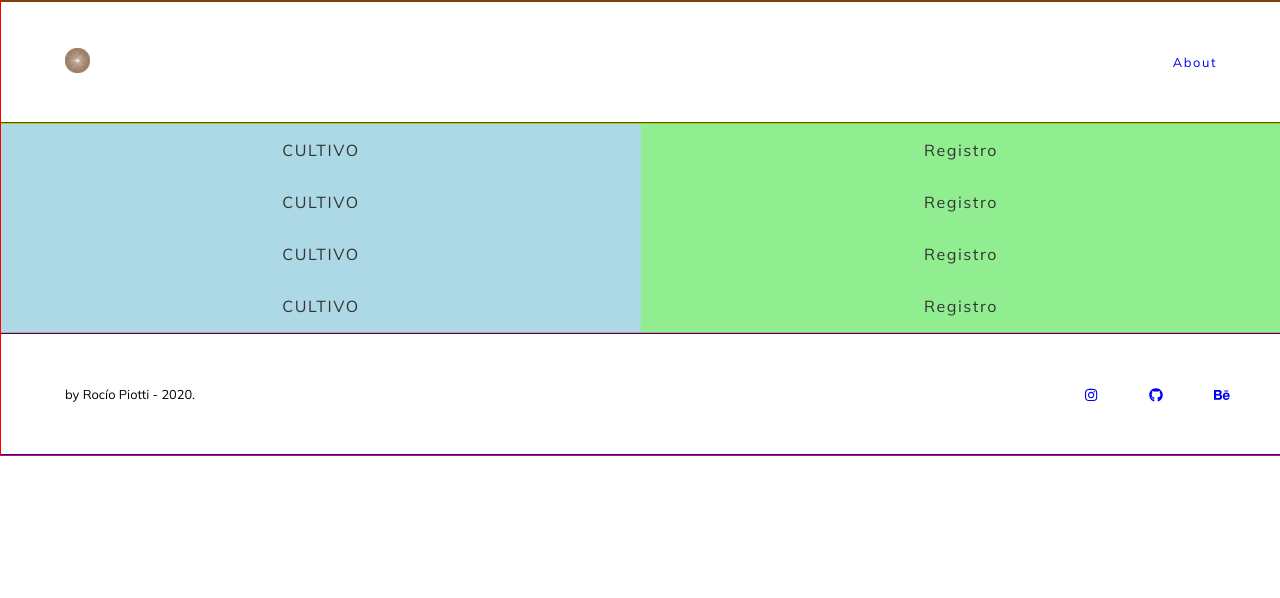
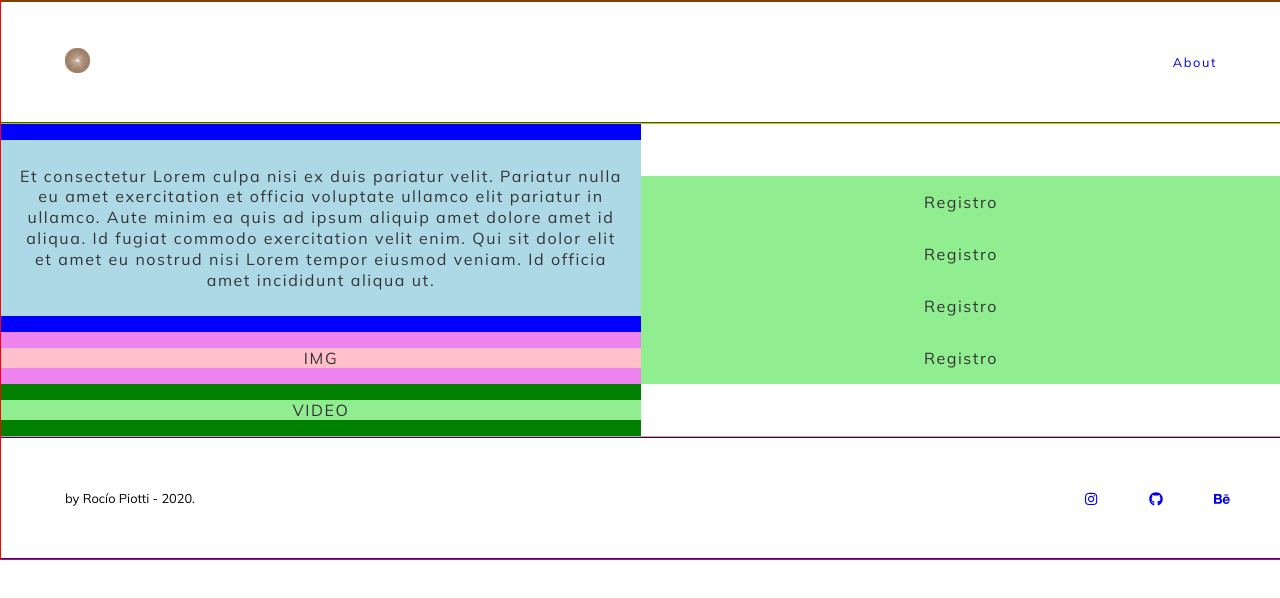
Before and after one commit to rociopiotti/lineadetiempo, a React (Create React App) app: page / in a window 1280 px wide. Shown: the top 598 px of the page. Built offline with nearby package versions, Linux system fonts and the light colour scheme.

Commit message:
Cultivo content

```diff
--- a/src/components/Cultivo/Cultivo.js
+++ b/src/components/Cultivo/Cultivo.js
@@ -4,13 +4,87 @@ import styled from "styled-components/macro";
 
 import { ContainerColumn } from "../../theme/Theme";
 
+const TextContainer = styled.div`
+  width: 100%;
+  height: auto;
+  background-color: blue;
+  display: flex;
+  flex-direction: row;
+  align-items: center;
+  justify-content: center;
+`;
+
+const TextContent = styled.p`
+  width: 100%;
+  height: auto;
+  background-color: lightblue;
+  display: flex;
+  flex-direction: row;
+  align-items: center;
+  justify-content: center;
+  text-align: center;
+  padding: 2vw 2vh;
+  line-height: 1.3em;
+`;
+
+const ImgContainer = styled.div`
+  width: 100%;
+  height: auto;
+  background-color: violet;
+  display: flex;
+  flex-direction: row;
+  align-items: center;
+  justify-content: center;
+`;
+
+const ImgContent = styled.p`
+  width: 100%;
+  height: auto;
+  background-color: pink;
+  display: flex;
+  flex-direction: row;
+  align-items: center;
+  justify-content: center;
+`;
+
+const VideoContainer = styled.div`
+  width: 100%;
+  height: auto;
+  background-color: green;
+  display: flex;
+  flex-direction: row;
+  align-items: center;
+  justify-content: center;
+`;
+
+const VideoContent = styled.p`
+  width: 100%;
+  height: auto;
+  background-color: lightgreen;
+  display: flex;
+  flex-direction: row;
+  align-items: center;
+  justify-content: center;
+`;
 const Cultivo = () => {
   return (
     <ContainerColumn theme={{ testingBGColor: "lightblue" }}>
-      <p>CULTIVO</p>
-      <p>CULTIVO</p>
-      <p>CULTIVO</p>
-      <p>CULTIVO</p>
+      <TextContainer>
+        <TextContent>
+          Et consectetur Lorem culpa nisi ex duis pariatur velit. Pariatur nulla
+          eu amet exercitation et officia voluptate ullamco elit pariatur in
+          ullamco. Aute minim ea quis ad ipsum aliquip amet dolore amet id
+          aliqua. Id fugiat commodo exercitation velit enim. Qui sit dolor elit
+          et amet eu nostrud nisi Lorem tempor eiusmod veniam. Id officia amet
+          incididunt aliqua ut.
+        </TextContent>
+      </TextContainer>
+      <ImgContainer>
+        <ImgContent>IMG</ImgContent>
+      </ImgContainer>
+      <VideoContainer>
+        <VideoContent>VIDEO</VideoContent>
+      </VideoContainer>
     </ContainerColumn>
   );
 };
```
